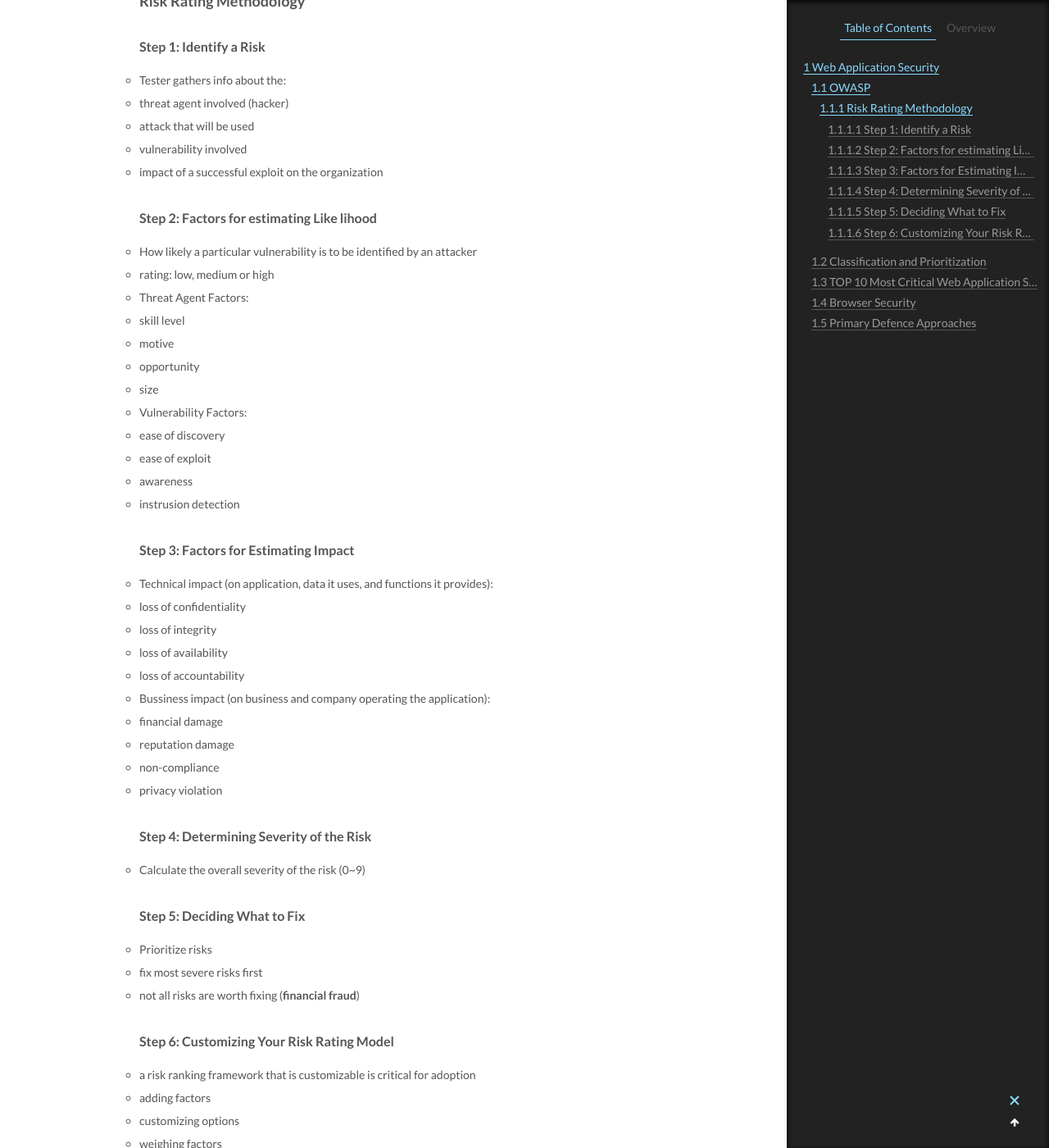
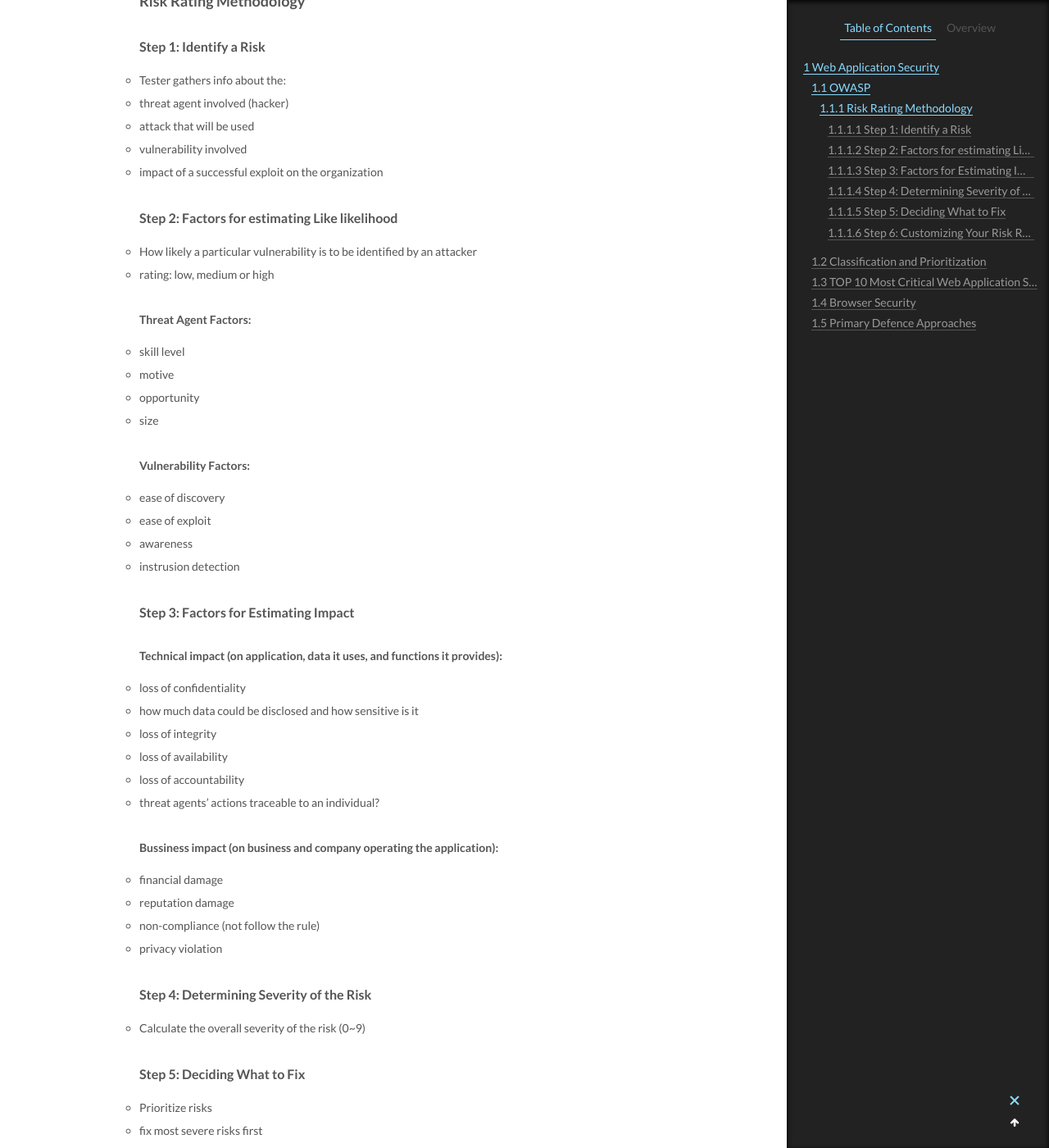
Before and after one commit to ALeafWolf/aleafwolf.github.io, a Jekyll site: the page built from _posts/2019-10-04-INFO23431-note-w5.md, in a window 1280 px wide and 1400 px high, scrolled down 793 px. Shown: the whole window at 82% size. Built offline with Jekyll 4.4.1, drawn with Linux system fonts in a browser that asks for light colours; some of the changed text lies outside the part shown.

Commit message:
edit INFO notes

```diff
--- a/_posts/2019-10-04-INFO23431-note-w5.md
+++ b/_posts/2019-10-04-INFO23431-note-w5.md
@@ -17,30 +17,32 @@ tag: INFO23431
  - attack that will be used
  - vulnerability involved
  - impact of a successful exploit on the organization
-#### Step 2: Factors for estimating Like lihood
+#### Step 2: Factors for estimating Like likelihood
 * How likely a particular vulnerability is to be identified by an attacker
  - rating: low, medium or high
-* Threat Agent Factors:
- - skill level
- - motive
- - opportunity
- - size
-* Vulnerability Factors:
- - ease of discovery
- - ease of exploit
- - awareness
- - instrusion detection
+##### **Threat Agent Factors**:
+* skill level
+* motive
+* opportunity
+* size
+##### **Vulnerability Factors**:
+* ease of discovery
+* ease of exploit
+* awareness
+* instrusion detection
 #### Step 3: Factors for Estimating Impact
-* Technical impact (on application, data it uses, and functions it provides):
- - loss of confidentiality
- - loss of integrity
- - loss of availability
- - loss of accountability
-* Bussiness impact (on business and company operating the application):
- - financial damage
- - reputation damage
- - non-compliance
- - privacy violation
+##### Technical impact (on application, data it uses, and functions it provides):
+* loss of confidentiality
+- how much data could be disclosed and how sensitive is it
+* loss of integrity
+* loss of availability
+* loss of accountability
+- threat agents' actions traceable to an individual?
+##### Bussiness impact (on business and company operating the application):
+* financial damage
+* reputation damage
+* non-compliance (not follow the rule)
+* privacy violation
 #### Step 4: Determining Severity of the Risk
 * Calculate the overall severity of the risk (0~9)
 #### Step 5: Deciding What to Fix
@@ -95,6 +98,7 @@ tag: INFO23431
 - default accounts are not changed
 * risk: attacker discovers the standard admin pages on your server, logs in with default passwords and takes over
 ### Broken access control
+* Restrictions on what authenticated user are allowed to do are not properly enforced
 * attackers can exploit these flaws to access other users' accounts, view sensitive files, or use unauthorized functions
 
 ## Browser Security
```
Also changed, not shown: other parts of _posts/2019-10-04-INFO23431-note-w5.md (+3 -2 lines), _posts/2019-09-06-INFO23431-note-w1.md (added, +60 -0 lines), _posts/2019-09-20-INFO23431-note-w3.md (+18 -9 lines).
